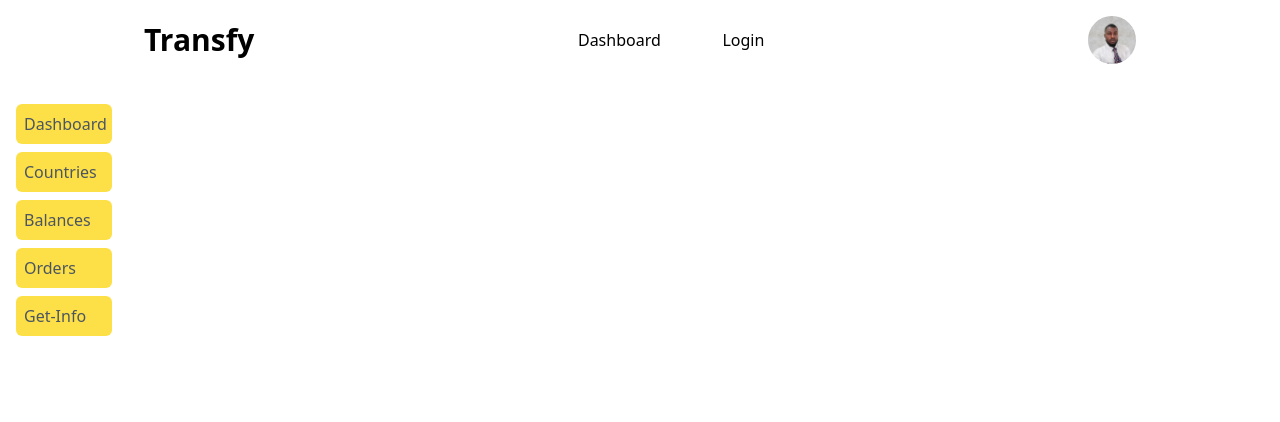
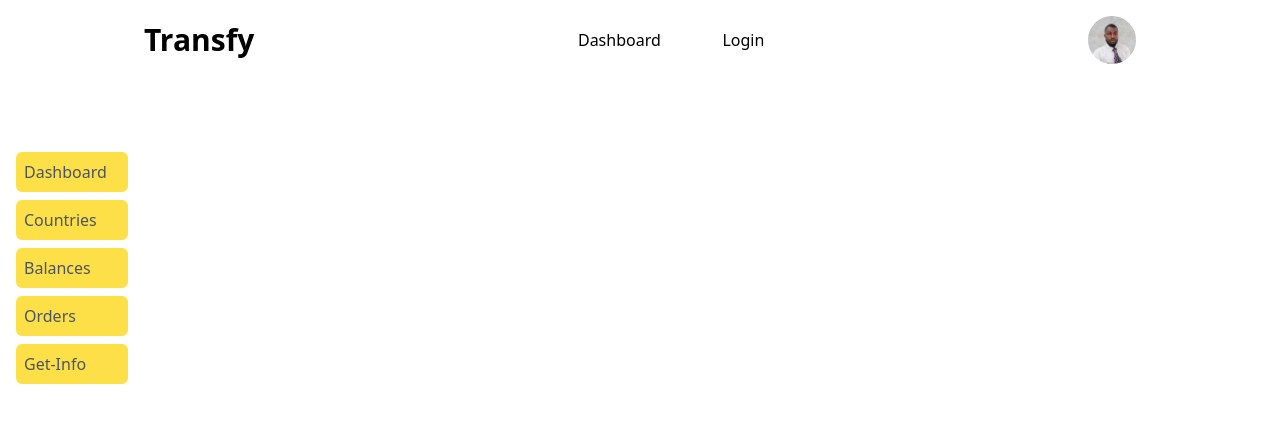
Before and after one commit to Fasunle/transfy-v2, a Vue app: page / in a window 1280 px wide. Shown: the top 422 px of the page. Built offline with nearby package versions, Linux system fonts and the light colour scheme; what @auth0/auth0-vue would draw is missing.

Commit message:
feat: adjust box padding

```diff
--- a/src/components/Home.vue
+++ b/src/components/Home.vue
@@ -1,7 +1,7 @@
 <template>
   <aside>
       <nav>
-        <ul class="sidebar w-32 p-4 flex flex-col h-64 justify-start items-center text-gray-600">
+        <ul class="sidebar pl-4 pt-16 w-32 flex flex-col h-64 justify-start items-center text-gray-600">
 
           <li class="p-2 mt-2 bg-yellow-300 hover:bg-yellow-400 w-full rounded-md"><router-link to="/dashboard">Dashboard</router-link></li>
 
```
